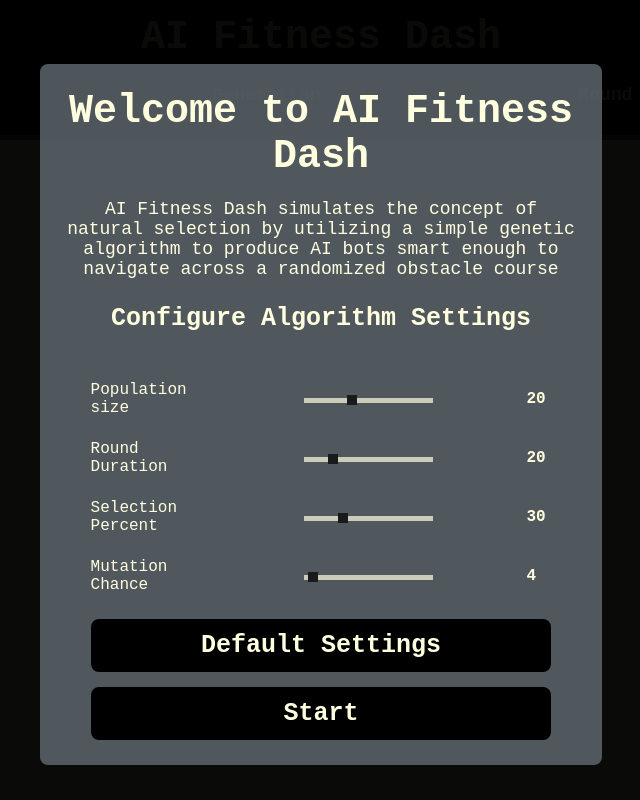
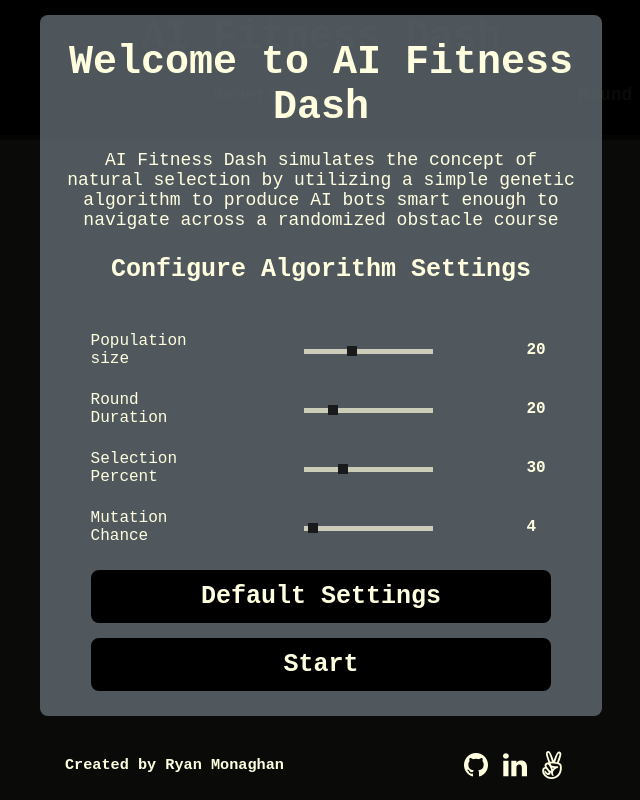
Before and after one commit to rymon23/ai-fitness-dash, a website built with webpack: page index.html in a window 1280 px wide. Shown: the top 800 px of the page, without its empty margins (319-959 px from the left). Built offline with Linux system fonts and the light colour scheme.

Commit message:
Finish adding creator links footer for modal and main page & work on styling

```diff
--- a/index.html
+++ b/index.html
@@ -97,9 +97,7 @@
                                 </a></li>
                             </ul>
                         </div>
-
                     </div>
-
                 </div>
         </footer>
 
@@ -175,6 +173,26 @@
                 </div>
 
             </div>
+
+            <div class="footer-content-container">
+                <div class="creator-links-container-modal">
+                    <h3 class="created-by-modal">Created by Ryan Monaghan</h3 class="created-by">
+                    <div class="creator-link-icon-container">
+                        <ul class="creator-link-icons">
+                            <li><a target="_blank" href="https://github.com/rymon23" class="fa fa-github">
+                                    <!-- <span class="label">GitHub</span> -->
+                                </a></li>
+                            <li><a target="_blank" href="https://www.linkedin.com/in/ryan-monaghan-027a4167/"
+                                    class="fa fa-linkedin-in">
+                                    <!-- <span class="label">LinkedIn</span> -->
+                                </a></li>
+                            <li><a target="_blank" href="https://angel.co/ryan-monaghan-4" class="fa fa-angellist">
+                                    <!-- <span class="label">AngelList</span> -->
+                                </a></li>
+                        </ul>
+                    </div>
+                </div>
+            </div>
         </div>
 
         <script src="./dist/main.js"></script>
--- a/src/entity.js
+++ b/src/entity.js
@@ -322,7 +322,7 @@ class Entity extends GameObject {
       newEle.className = "thing";
       newEle.style.padding = this.radius + "px";
       newEle.style.zIndex = this.id;
-    newEle.style.backgroundColor = this.color;
+      newEle.style.backgroundColor = this.color;
       // canvasEl.appendChild(newEle);
       canvasEl.insertBefore(newEle, canvasEl.firstChild);
       this.UpdateMyElePos();
--- a/src/styles/footer.css
+++ b/src/styles/footer.css
@@ -13,9 +13,23 @@
     max-width: 400px;
     min-width: 350px;
 }
+.creator-links-container-modal {
+    display: flex;
+    flex-direction: row;
+    justify-content: space-between;
+    /* max-width: 400px;
+    min-width: 350px; */
+  width: 40%;
+  min-width: 325px;
+  max-width: 650px;
+}
 .created-by {
     text-align: center;
     margin-bottom: 15px;
+}
+.created-by-modal {
+    align-self: center;
+    text-align: center;
 }
 .creator-link-icon-container {
     display: flex;
@@ -32,3 +46,6 @@
 .creator-link-icons li a {
     font-size:28px;
 }
+.creator-link-icons li a:hover {
+    color: yellow;
+}
--- a/src/styles/index.css
+++ b/src/styles/index.css
@@ -339,6 +339,12 @@ button:hover {
 .slider-value {
   font-weight: bold;
 }
+
+
 .thing {
   background-color: red;
+  border: 2px solid black;
 }
+.thing:hover {
+  border: 2px solid black;
+}
--- a/src/styles/modal.css
+++ b/src/styles/modal.css
@@ -15,6 +15,8 @@
 .modal-content-container {
   background-color: #616b72cd;
   margin: 5% auto; /* 15% from the top and centered */
+  margin-bottom: 35px;
+  margin-top: 15px;
   padding: 25px;
   border-radius: 8px;
   width: 40%;
```
Also changed, not shown: dist/main.js.
